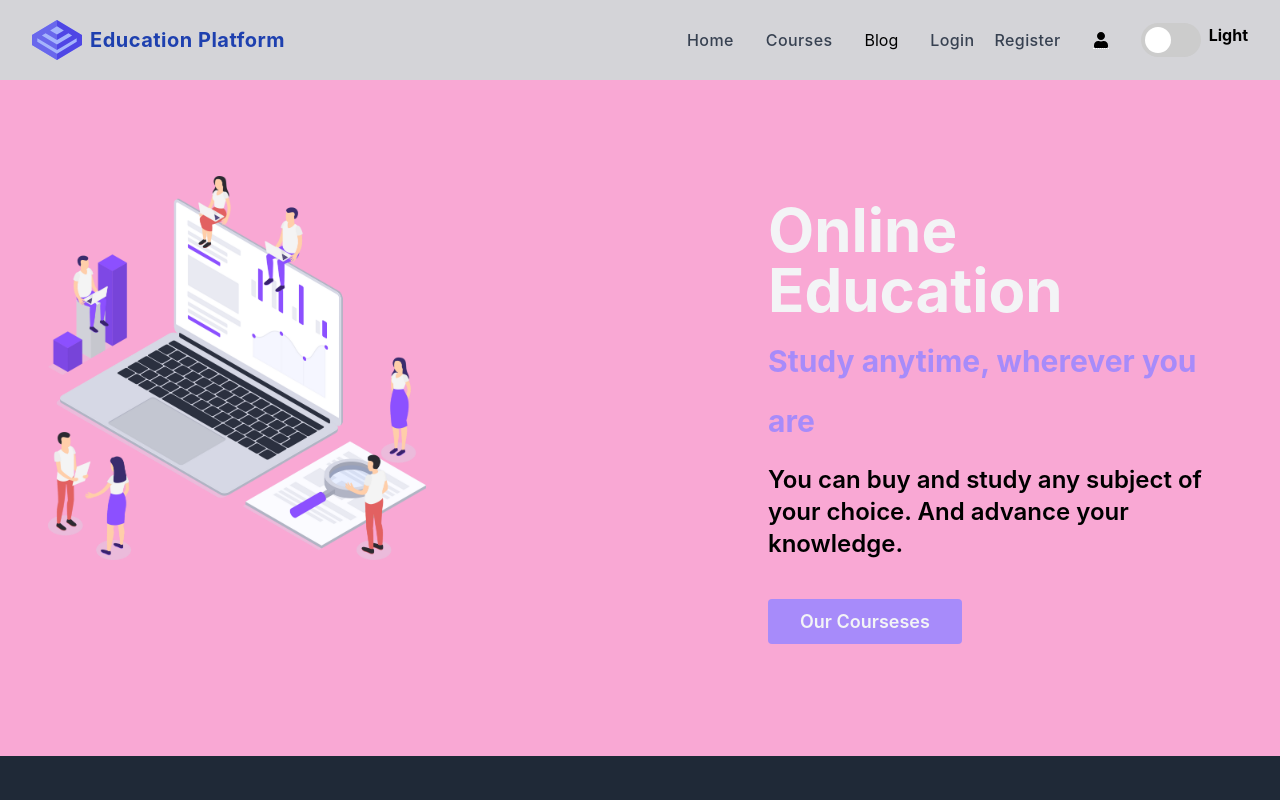
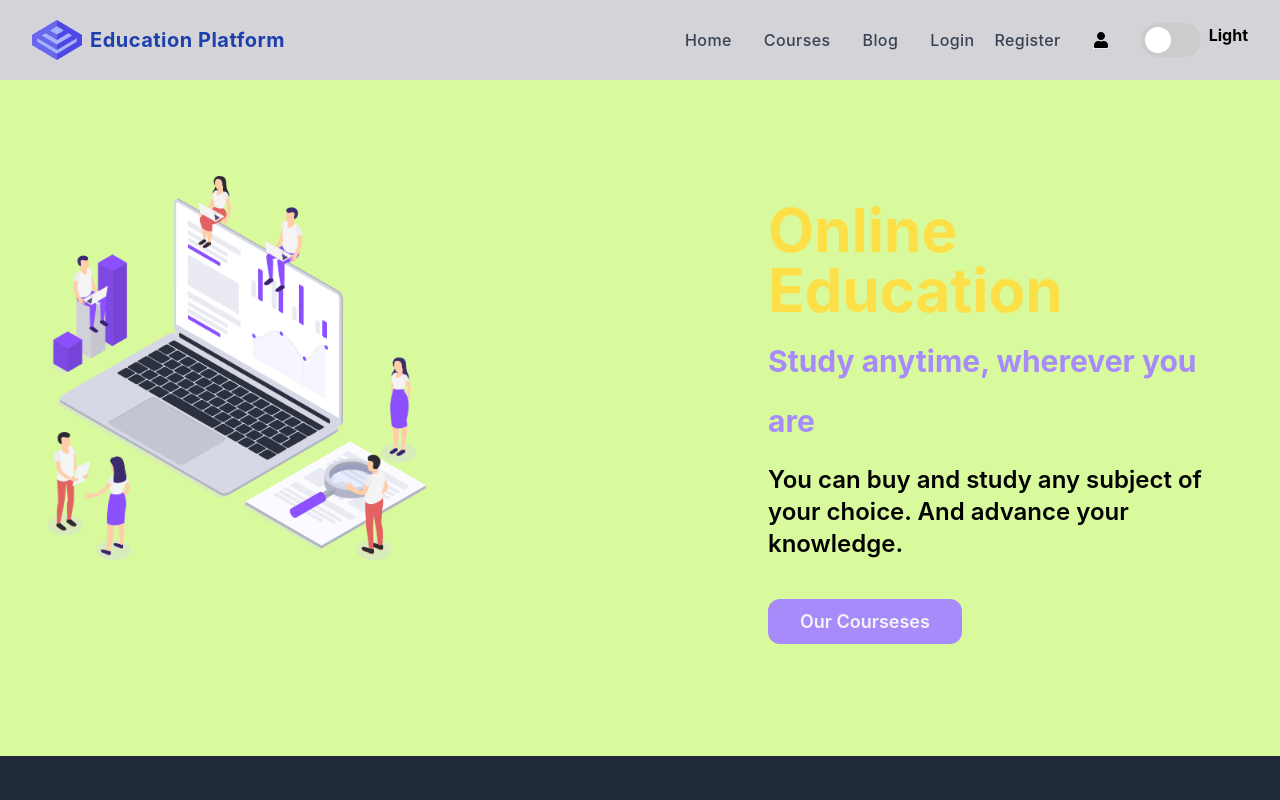
Before and after one commit to anisa6121/learning-platfor, a React (Create React App) app: page / in a window 1280 px wide. Shown: the top 800 px of the page. Built offline with nearby package versions, Linux system fonts and the light colour scheme; no server answers.

Commit message:
redmi-file-add

```diff
--- a/src/components/Header/Header.js
+++ b/src/components/Header/Header.js
@@ -96,8 +96,9 @@ const Header = () => {
 								Courses
 							</NavLink>
 						</li>
+
 						<li>
-							<Link
+							<NavLink
 								to="/blog"
 								aria-label="Blog"
 								title="Blog"
@@ -110,8 +111,10 @@ const Header = () => {
 								}
 							>
 								Blog
-							</Link>
+							</NavLink>
 						</li>
+
+
 
 						<li>
 							{user?.uid ? (
--- a/src/components/Home/Home.js
+++ b/src/components/Home/Home.js
@@ -3,7 +3,7 @@ import { Link } from 'react-router-dom';
 
 const Home = () => {
     return (
-		<section className="bg-pink-300 text-gray-100">
+		<section className="bg-lime-200 text-gray-100">
 			<div className="container flex flex-col justify-center p-6 mx-auto sm:py-12 lg:py-24 lg:flex-row lg:justify-between">
 				<div className="flex items-center justify-center p-6 mt-8 lg:mt-0 h-72 sm:h-80 lg:h-96 xl:h-112 2xl:h-128">
 					<img
@@ -13,7 +13,7 @@ const Home = () => {
 					/>
 				</div>
 				<div className="flex flex-col justify-center p-6 text-center rounded-sm lg:max-w-md xl:max-w-lg lg:text-left">
-					<h1 className="text-5xl font-bold leading-none sm:text-6xl">
+					<h1 className="text-5xl text-yellow-300 font-bold leading-none sm:text-6xl">
 						Online Education
 						<br />
 						<span className="text-violet-400 text-3xl">
@@ -30,7 +30,7 @@ const Home = () => {
 						<Link
 							rel="noopener noreferrer"
 							to="/courses"
-							className="px-8 py-3 text-lg font-semibold rounded bg-violet-400 text-white-900"
+							className="px-8 py-3 text-lg font-semibold  rounded-xl bg-violet-400 text-white-900"
 						>
 							Our Courseses
 						</Link>
```
Also changed, not shown: 1 other file (tests, documents, lock files or other folders).
